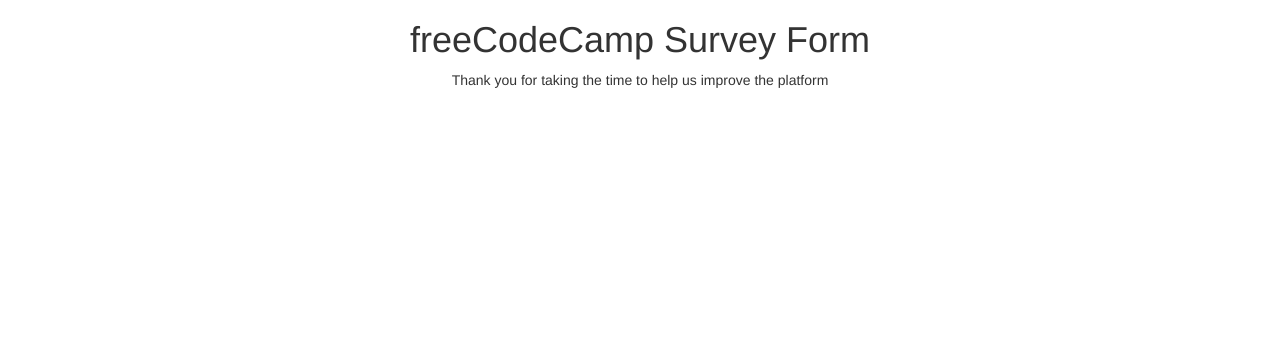
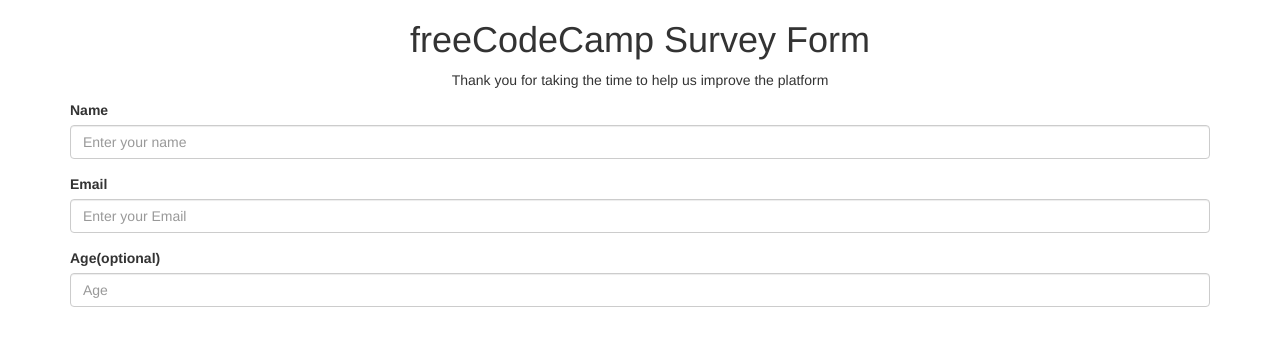
Before and after one commit to shahira-sadat/Trial-Project-Review, a website: page index.html in a window 1280 px wide. Drawn offline with nearby package versions, Linux system fonts and the light colour scheme.

Commit message:
Add textboxes of form

```diff
--- a/index.html
+++ b/index.html
@@ -17,5 +17,20 @@
         <p id="description" class="description text-center">Thank you for taking the time to help us improve the platform</p>
       </header>
 
+      <form>
+        <div class="form-group">
+          <label id="labelname">Name</label>
+          <input type="text" name="name" placeholder="Enter your name" id="name" class="form-control" />
+        </div>
+        <div class="form-group">
+          <label id="labelemail">Email</label>
+          <input type="email"  name="email"  id="email"  class="form-control"  placeholder="Enter your Email" />
+        </div>
+        <div class="form-group">
+          <label id="labelnumber">Age(optional)</label>
+          <input type="number"    class="form-control" name="age"  id="num"  min="10"  max="90"  placeholder="Age"/>
+        </div>
+
+      </form>
   </body>
 </html>
```
